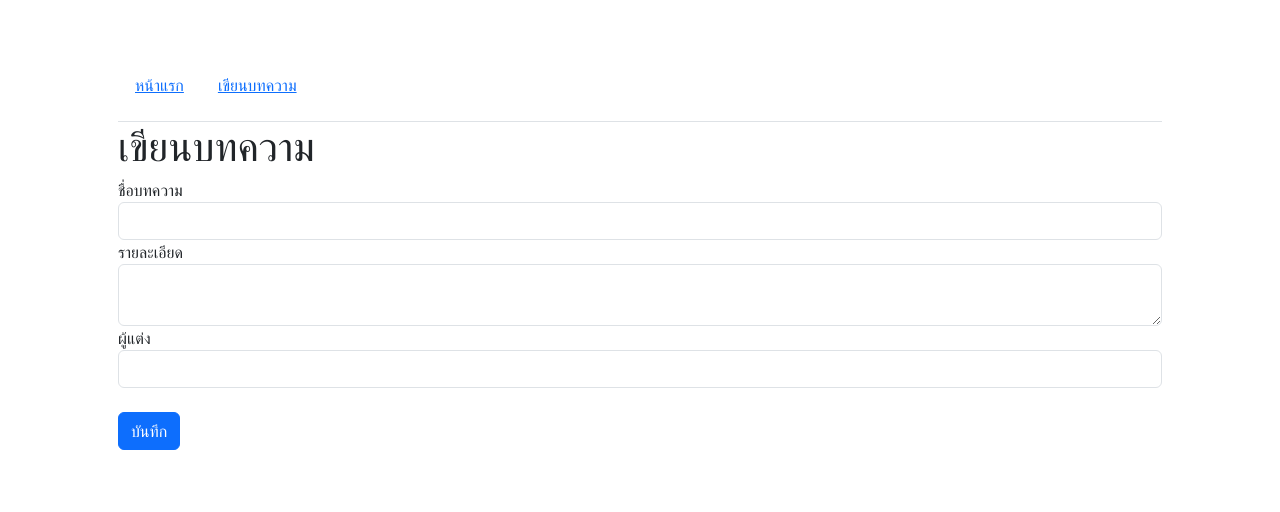
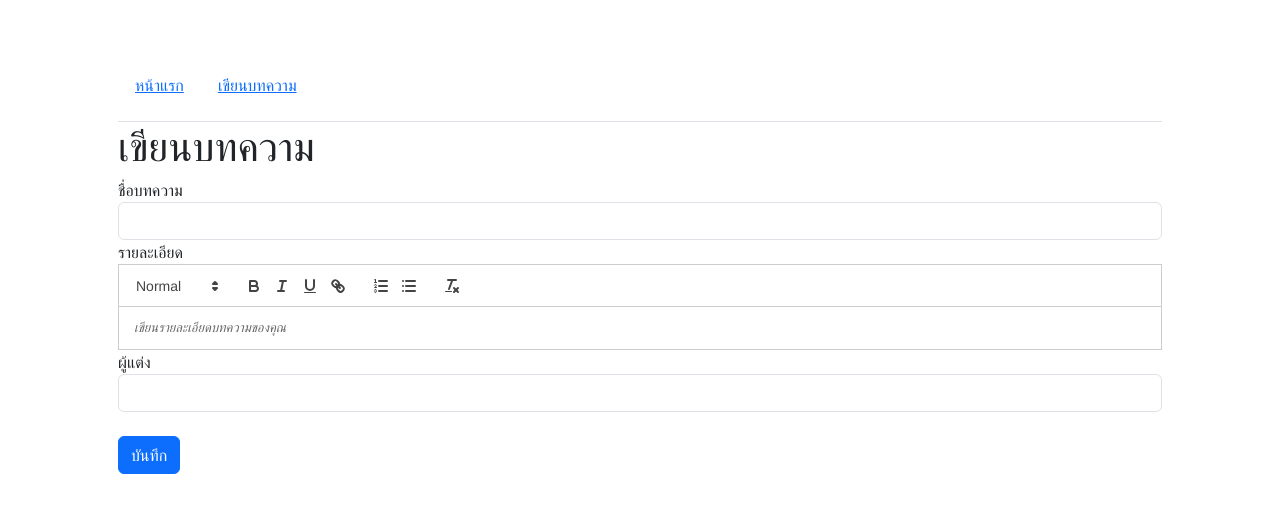
Before and after one commit to oiceo123/MERN-Workshop, a React (Create React App) app in the folder client/: page /create in a window 1280 px wide. Shown: the top 512 px of the page. Built offline with nearby package versions, Linux system fonts and the light colour scheme.

Commit message:
✨ ทำให้แบบ form เป็นรูปแบบ WYSIWYG

```diff
--- a/client/package.json
+++ b/client/package.json
@@ -11,6 +11,7 @@
     "moment-timezone": "^0.5.43",
     "react": "^17.0.2",
     "react-dom": "^17.0.2",
+    "react-quill": "^2.0.0",
     "react-router-dom": "^5.3.0",
     "react-scripts": "5.0.1",
     "sweetalert2": "^11.10.1",
--- a/client/src/components/EditComponent.jsx
+++ b/client/src/components/EditComponent.jsx
@@ -1,23 +1,26 @@
 import { useState, useEffect } from "react";
 import axios from "../api";
 import Swal from "sweetalert2";
+import ReactQuill from "react-quill";
+import "react-quill/dist/quill.snow.css";
 
 function EditComponent(props) {
   const param = props.match.params.slug;
   const [state, setState] = useState({
     title: "",
-    content: "",
     author: "",
     slug: "",
   });
-  const { title, content, author, slug } = state;
+  const { title, author, slug } = state;
+  const [content, setContent] = useState("");
 
   useEffect(() => {
     axios
       .get(`/blog/${param}`)
       .then((res) => {
         const { title, content, author, slug } = res.data;
-        setState({ ...state, title, content, author, slug });
+        setState({ ...state, title, author, slug });
+        setContent(content);
       })
       .catch((err) => {
         alert(err);
@@ -38,11 +41,11 @@ function EditComponent(props) {
       </div>
       <div className="form-group">
         <label>รายละเอียด</label>
-        <textarea
-          className="form-control"
+        <ReactQuill
           value={content}
-          onChange={inputValue("content")}
-        ></textarea>
+          onChange={updateContent}
+          theme="snow"
+        />
       </div>
       <div className="form-group">
         <label>ผู้แต่ง</label>
@@ -69,6 +72,10 @@ function EditComponent(props) {
     setState({ ...state, [name]: event.target.value });
   };
 
+  const updateContent = (data) => {
+    setContent(data);
+  };
+
   const submitForm = (event) => {
     event.preventDefault();
     axios
@@ -80,7 +87,8 @@ function EditComponent(props) {
           icon: "success",
         });
         const { title, content, author, slug } = res.data;
-        setState({ ...state, title, content, author, slug });
+        setState({ ...state, title, author, slug });
+        setContent(content);
       })
       .catch((err) => {
         Swal.fire({
--- a/client/src/components/FormComponent.jsx
+++ b/client/src/components/FormComponent.jsx
@@ -1,14 +1,17 @@
-import { useState } from "react";
+import React, { useState } from "react";
 import axios from "../api";
 import Swal from "sweetalert2";
+import ReactQuill from "react-quill";
+import "react-quill/dist/quill.snow.css";
 
 function FormComponent() {
   const [state, setState] = useState({
     title: "",
-    content: "",
     author: "",
   });
-  const { title, content, author } = state;
+  const { title, author } = state;
+
+  const [content, setContent] = useState("");
 
   // ฟังก์ชั่นนี้มีค่าเท่ากับฟังก์ชั่นด้านล่าง
   /* const inputValue = function (name) {
@@ -21,6 +24,10 @@ function FormComponent() {
     setState({ ...state, [name]: event.target.value });
   };
 
+  const updateContent = (data) => {
+    setContent(data);
+  };
+
   const submitForm = (event) => {
     event.preventDefault();
     axios
@@ -31,7 +38,8 @@ function FormComponent() {
           text: "บันทึกข้อมูลบทความเรียบร้อย",
           icon: "success",
         });
-        setState({ ...state, title: "", content: "", author: "" });
+        setState({ ...state, title: "", author: "" });
+        setContent("");
       })
       .catch((err) => {
         Swal.fire({
@@ -57,11 +65,12 @@ function FormComponent() {
         </div>
         <div className="form-group">
           <label>รายละเอียด</label>
-          <textarea
-            className="form-control"
+          <ReactQuill
             value={content}
-            onChange={inputValue("content")}
-          ></textarea>
+            onChange={updateContent}
+            theme="snow"
+            placeholder="เขียนรายละเอียดบทความของคุณ"
+          />
         </div>
         <div className="form-group">
           <label>ผู้แต่ง</label>
```
Also changed, not shown: 1 other file (tests, documents, lock files or other folders).
